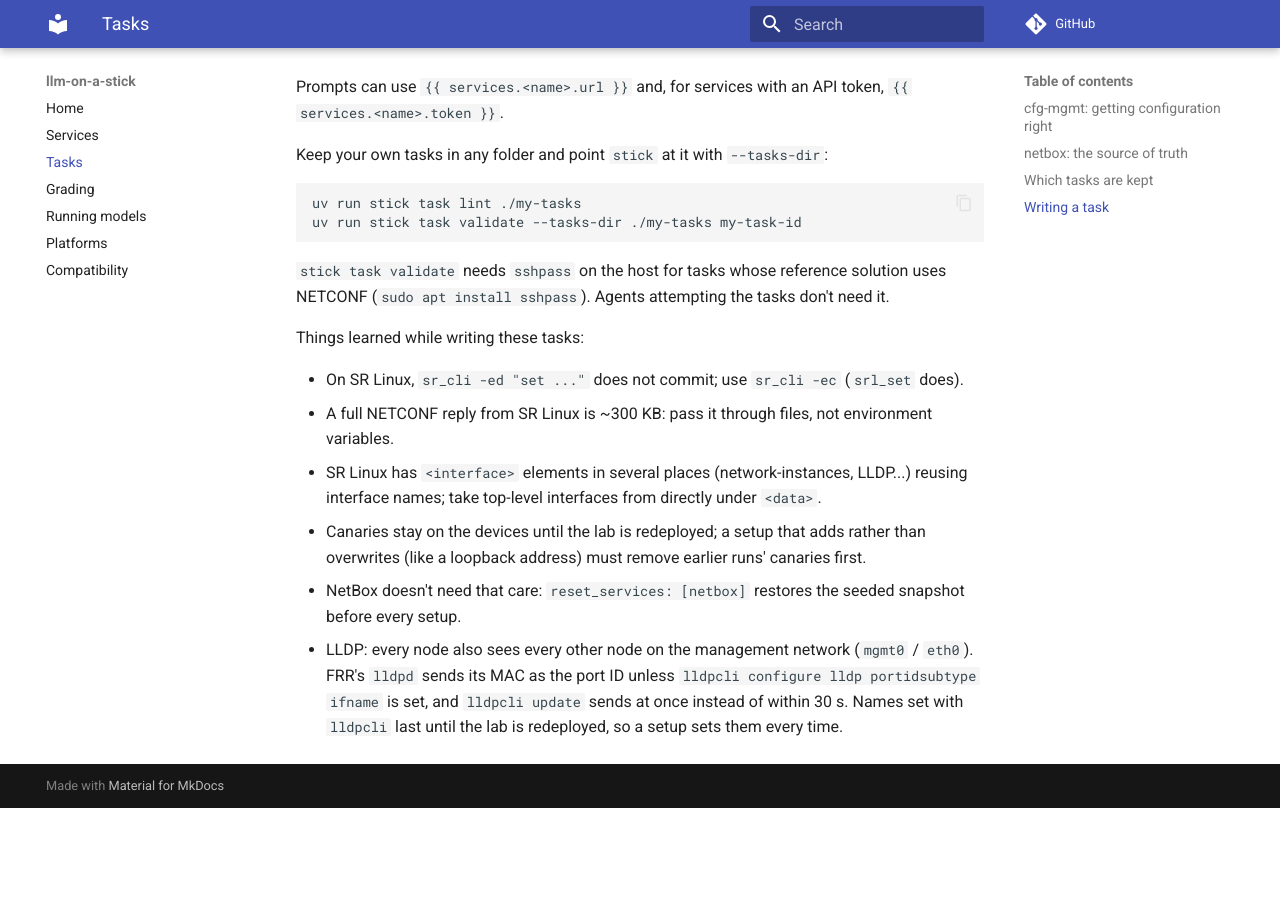
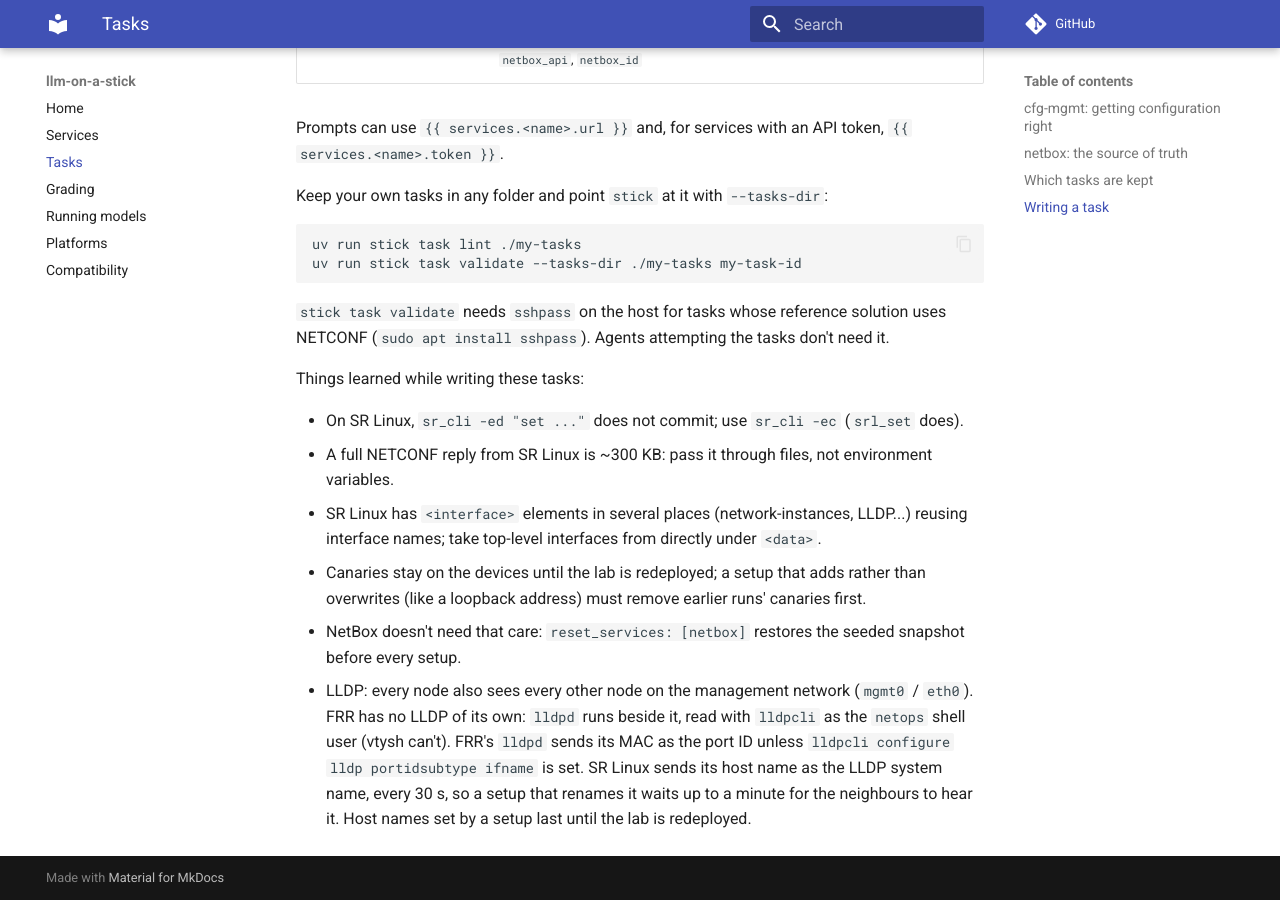
Before and after one commit to Jitter00/llm-on-a-stick, an MkDocs documentation site: the page built from docs/tasks.md, in a window 1280 px wide and 900 px high, scrolled down 3126 px. Built offline with MkDocs 1.6.1 and Material for MkDocs 9.7.7, drawn with Linux system fonts in a browser that asks for light colours; comment, search, counter and statistics services are not loaded; before the commit the page ends 3934 px from its top, so only the background shows below that; some of the changed text lies outside the part shown.

Commit message:
feat(netbox): read LLDP on frr1 with lldpcli (netops shell user in stick-frr)
gemma4:26b failed the srl1 version 0/3 without ever reaching NetBox: it
never found SR Linux's `show system lldp neighbor`. That is SR Linux CLI
knowledge, which cfg-mgmt and the wrong-dialect hint already measure; this
section should measure NetBox.

- stick-frr gets a `netops` user (STICK_SHELL_USER / STICK_SHELL_PASSWORD,
  default netops/netops) with a bash login, in the lldpd group so
  `lldpcli` works. `admin` still lands in vtysh, so Oxidized and cfg-mgmt
  are unchanged. FRR itself has no LLDP, so vtysh can't show it.
- netbox-cables-lldp now reads frr1's neighbours: setup gives srl1 and
  srl2 this run's random host names (their LLDP system names, also their
  NetBox device names) and waits until frr1 hears them. Expected cables:
  frr1 eth1 / eth2 to each SR Linux ethernet-1/1.
- New lab test: netops reads frr1's LLDP neighbours.
- README cheat sheet, compatibility and task docs updated.

Co-Authored-By: Claude Opus 5.5 <noreply@anthropic.com>

```diff
--- a/docs/tasks.md
+++ b/docs/tasks.md
@@ -42,7 +42,7 @@ address that must be assigned to an interface before it can be a device's primar
 | `netbox-query-interface` | basic | Find the interface with a given description on a device, and its IP address | No token or the wrong header, the distractor address, a changed NetBox |
 | `netbox-register-node` | intermediate | Document frr2 in NetBox: device, interfaces with the router's descriptions, mgmt IP as primary IPv4 | Wrong role/type/platform, descriptions not read off the router, primary IP not set (or set before it's assigned), edits to the seed |
 | `netbox-drift` | intermediate | Report every difference between srl2 in NetBox and its running config | Missing the wrong address, inventing differences, "fixing" NetBox instead of reporting |
-| `netbox-cables-lldp` | intermediate | Add NetBox cables for srl1's data links, from its LLDP neighbours (the neighbours carry this run's random names in NetBox and in LLDP) | Guessing instead of reading LLDP, a cable for the management network, the pre-4.x cable payload (`termination_a_type`) instead of `a_terminations` |
+| `netbox-cables-lldp` | intermediate | Add NetBox cables for frr1's data links, from its LLDP neighbours (read with `lldpcli` over a Linux shell; the SR Linux neighbours carry this run's random host names in LLDP and in NetBox) | Guessing instead of reading LLDP, a cable for the management network, the pre-4.x cable payload (`termination_a_type`) instead of `a_terminations` |
 
 Requirements: the lab and NetBox (`uv run stick env up`, `uv run stick svc up netbox`). Every attempt starts by
 restoring NetBox's seeded snapshot (`reset_services: [netbox]`, about 20 s), and `netbox_unchanged` fails
@@ -100,7 +100,8 @@ Things learned while writing these tasks:
 - Canaries stay on the devices until the lab is redeployed; a setup that adds rather than overwrites (like a loopback
   address) must remove earlier runs' canaries first.
 - NetBox doesn't need that care: `reset_services: [netbox]` restores the seeded snapshot before every setup.
-- LLDP: every node also sees every other node on the management network (`mgmt0` / `eth0`). FRR's `lldpd`
-  sends its MAC as the port ID unless `lldpcli configure lldp portidsubtype ifname` is set, and
-  `lldpcli update` sends at once instead of within 30 s. Names set with `lldpcli` last until the lab is
-  redeployed, so a setup sets them every time.
+- LLDP: every node also sees every other node on the management network (`mgmt0` / `eth0`). FRR has no LLDP
+  of its own: `lldpd` runs beside it, read with `lldpcli` as the `netops` shell user (vtysh can't). FRR's
+  `lldpd` sends its MAC as the port ID unless `lldpcli configure lldp portidsubtype ifname` is set. SR Linux
+  sends its host name as the LLDP system name, every 30 s, so a setup that renames it waits up to a minute
+  for the neighbours to hear it. Host names set by a setup last until the lab is redeployed.
```
Also changed, not shown: README.md (+1 -1 lines), TODO.md (+1 -1 lines), docs/compatibility.md (+3 -2 lines), 6 other files.
